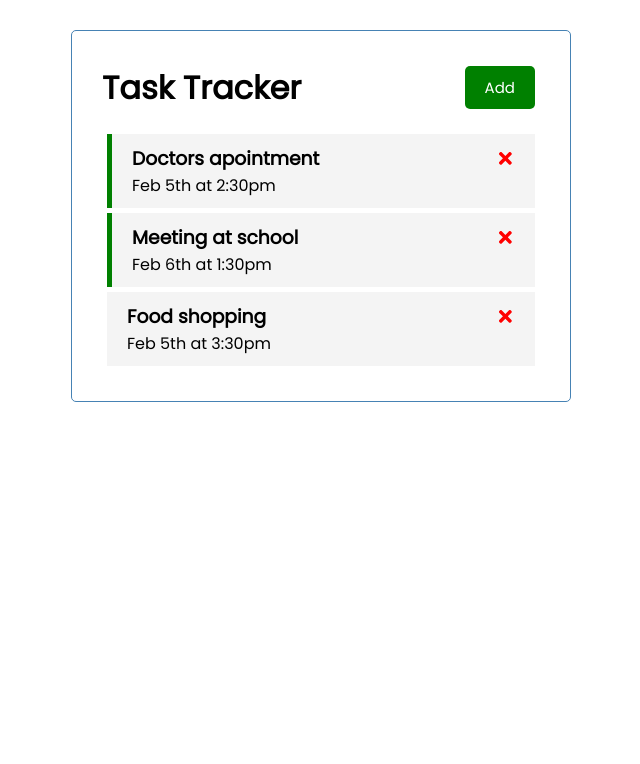
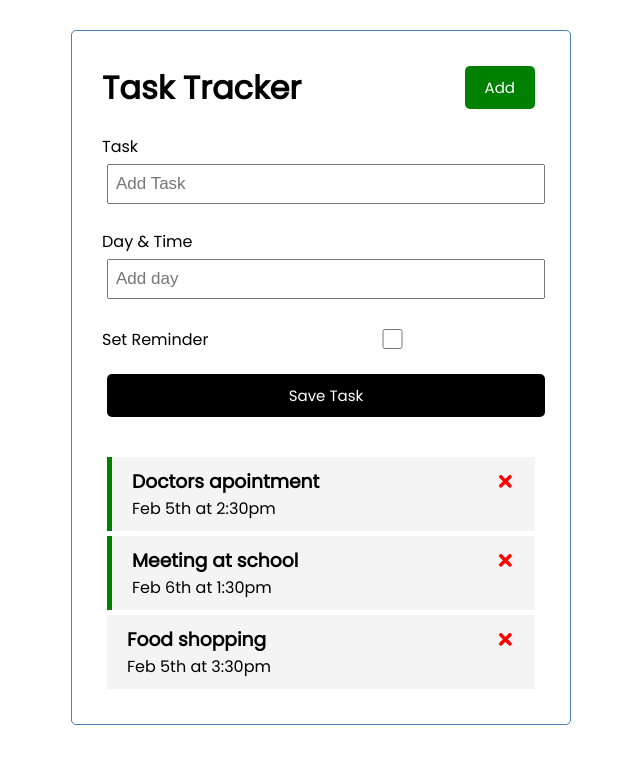
Before and after one commit to AliAlladin/LearnReact, a React (Create React App) app in the folder react-task-tracker/: page / in a window 1280 px wide. Shown: the top 764 px of the page, without its empty margins (319-959 px from the left). Built offline with nearby package versions, Linux system fonts and the light colour scheme.

Commit message:
New tasks can be added.

```diff
--- a/react-task-tracker/src/App.js
+++ b/react-task-tracker/src/App.js
@@ -1,6 +1,7 @@
 import Header from "./components/Header";
 import Tasks from "./components/Tasks";
 import { useState } from "react"
+import AddTask from "./components/AddTask";
 
 
 function App() {
@@ -25,6 +26,13 @@
     },
   ])
 
+  // Add task
+  function addTask(task) {
+    const id = Math.floor(Math.random() * 10000) + 1
+    const newTask = {id, ...task}
+    setTasks([...tasks, newTask])
+  }
+
   // Delete task
   function deleteTask(id) {
     setTasks(tasks.filter((task) => task.id !== id))
@@ -38,7 +46,8 @@
 
   return (
     <div className="container">
-      <Header></Header>
+      <Header/>
+      <AddTask onSubmit={addTask}/>
       {tasks.length > 0 ? <Tasks tasks={tasks} onDelete={deleteTask} onToggle={toggleReminder}></Tasks> : "No Tasks to show"}
     </div>
 
--- /dev/null
+++ b/react-task-tracker/src/components/AddTask.js
@@ -0,0 +1,41 @@
+import { useState } from "react"
+const AddTask = ({onSubmit}) => {
+    const [text, setText] = useState('')
+    const [day, setDay] = useState('')
+    const [reminder, setReminder] = useState(false)
+
+     function saveTask(e) {
+         e.preventDefault()
+         if (!text) {
+             alert("Please add text")
+             return
+         }
+
+         onSubmit({text, day, reminder})
+
+         setText('')
+         setDay('')
+         setReminder(false)
+     }
+
+    return (
+        <form onSubmit={saveTask} className='add-form'>
+            <div className='form-control'>
+                <label>Task</label>
+                <input type='text' placeholder='Add Task' value={text} onChange={(e) => setText(e.target.value)}></input>
+            </div>
+            <div className='form-control'>
+                <label>Day & Time</label>
+                <input type='text' placeholder='Add day' onChange={(e) => setDay(e.target.value)}></input>
+            </div>
+            <div className='form-control form-control-check'>
+                <label>Set Reminder</label>
+                <input type='checkbox' checked={reminder} value={reminder} onChange={(e) => setReminder(e.currentTarget.checked)}></input>
+            </div>
+
+            <input className='btn btn-block' type='submit' value='Save Task'></input>
+        </form>
+    )
+}
+
+export default AddTask
```
